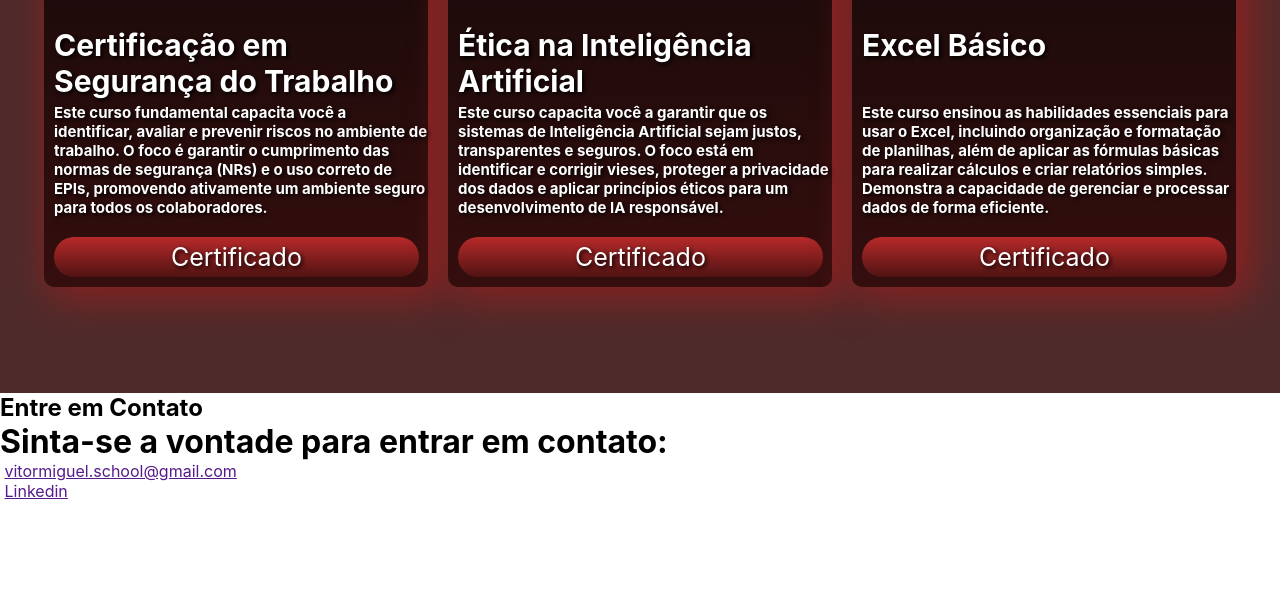
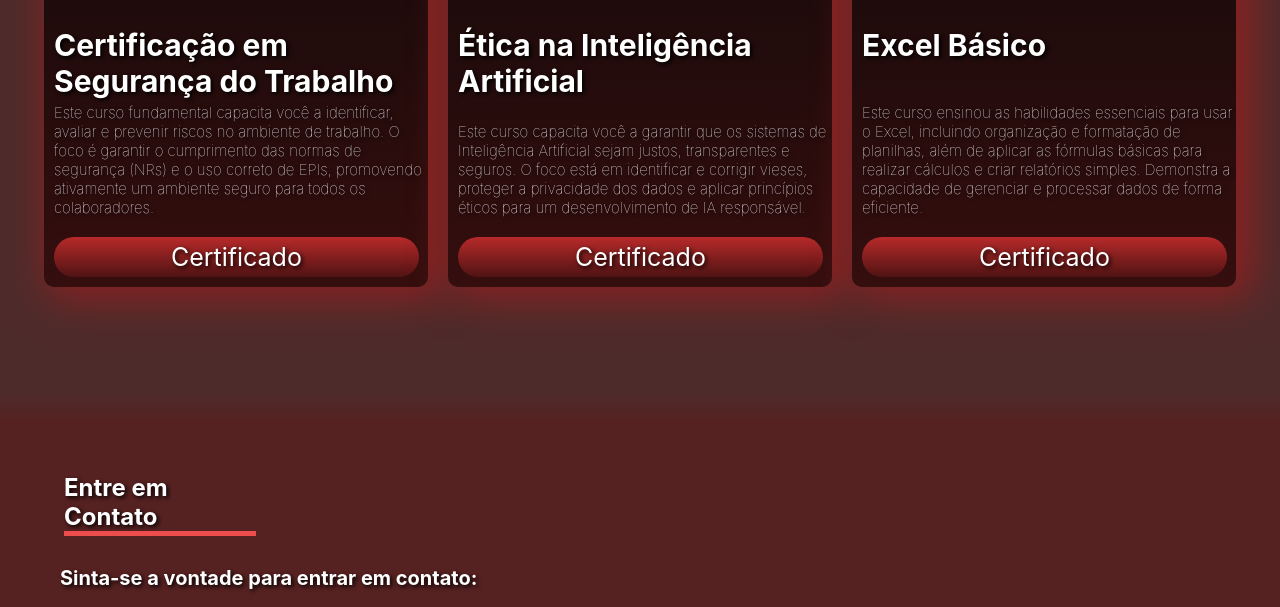
Before and after one commit to Vfy-gif/portfolio_, a plain HTML site: page index.html in a window 1280 px wide. Shown: the part 2632-3239 px from the top of the page. Before the commit the page ends 3133 px from the top, so only its background shows below. Drawn offline with Linux system fonts and the light colour scheme.

Commit message:
Finalizado Footer - Secção de Contato

```diff
--- a/index.html
+++ b/index.html
@@ -196,17 +196,20 @@
                     </div>
                 </div>
         </div>
+        <div class="transition-homepage-experiences-contato"></div>
         <div class="homepage-contato">
-            <h2>Entre em Contato</h1>
+            <div class="homepage-top">
+                <h2>Entre em Contato</h2>
+            </div>
                 <h1>Sinta-se a vontade para entrar em contato:</h1>
                 <div class="links">
                     <div class="link">
-                        <img src="" alt="">
+                        <img src="./img/Email.svg" alt="" href="">
                         <a href="">vitormiguel.school@gmail.com</a>
                     </div>
                     <div class="link">
-                        <img src="" alt="">
-                        <a href="">Linkedin</a>
+                        <img src="./img/LinkedIn.svg" alt="" href="">
+                        <a href="https://www.linkedin.com/in/vitor-miguel-673806350/?trk=opento_sprofile_goalscard" target="_blank">Linkedin</a>
                     </div>
                 </div>
         </div>
--- a/style.css
+++ b/style.css
@@ -182,6 +182,10 @@ body{
     height: 30px;
     background: linear-gradient(#3D2A2A, #4E2B2B);
 }
+.transition-homepage-experiences-contato {
+    height: 30px;
+    background: linear-gradient(#4E2B2B, #562121);
+}
 
 .homepage-projects {
     background-color: #3D2A2A;
@@ -321,6 +325,7 @@ body{
     margin-bottom: 10px;
     position: absolute;
     bottom: 60px;
+    font-weight: 100;
 }
 
 .imagem-certificado {
@@ -360,3 +365,52 @@ body{
     transform: scale(1.03);
     background: linear-gradient(#cd2e2e, #da1212);
 }
+
+.homepage-contato {
+    background-color: #562121;
+    height: 300px;
+}
+
+.homepage-contato .homepage-top{
+    width: 15%;
+    display: flex;
+    align-items: center;
+    justify-content: center;
+    color: white;
+}
+
+.homepage-contato h1 {
+    font-size: 20px;
+    margin-left: 60px;
+    color: white;
+    text-shadow: 2px 2px 4px rgb(0, 0, 0);
+    margin-top: 30px;
+    margin-bottom: 20px;
+}
+
+.links {
+    margin-left: 60px;
+    margin-right: 60px;
+}
+
+.link {
+    background-color: rgba(121, 10, 10, 0.1);
+    height: 40px;
+    display: flex;
+    align-items: center;
+    justify-content: left;
+}
+
+.link:nth-child(1) {
+    border-bottom: 2px solid rgba(14, 3, 3, 0.548);
+}
+
+.link img {
+    height: 100%;
+    margin-right: 10px;
+}
+
+.link a {
+    text-decoration: none;
+    color: #440404;
+}
```
Also changed, not shown: img/Email.svg (added), img/LinkedIn.svg (added).
